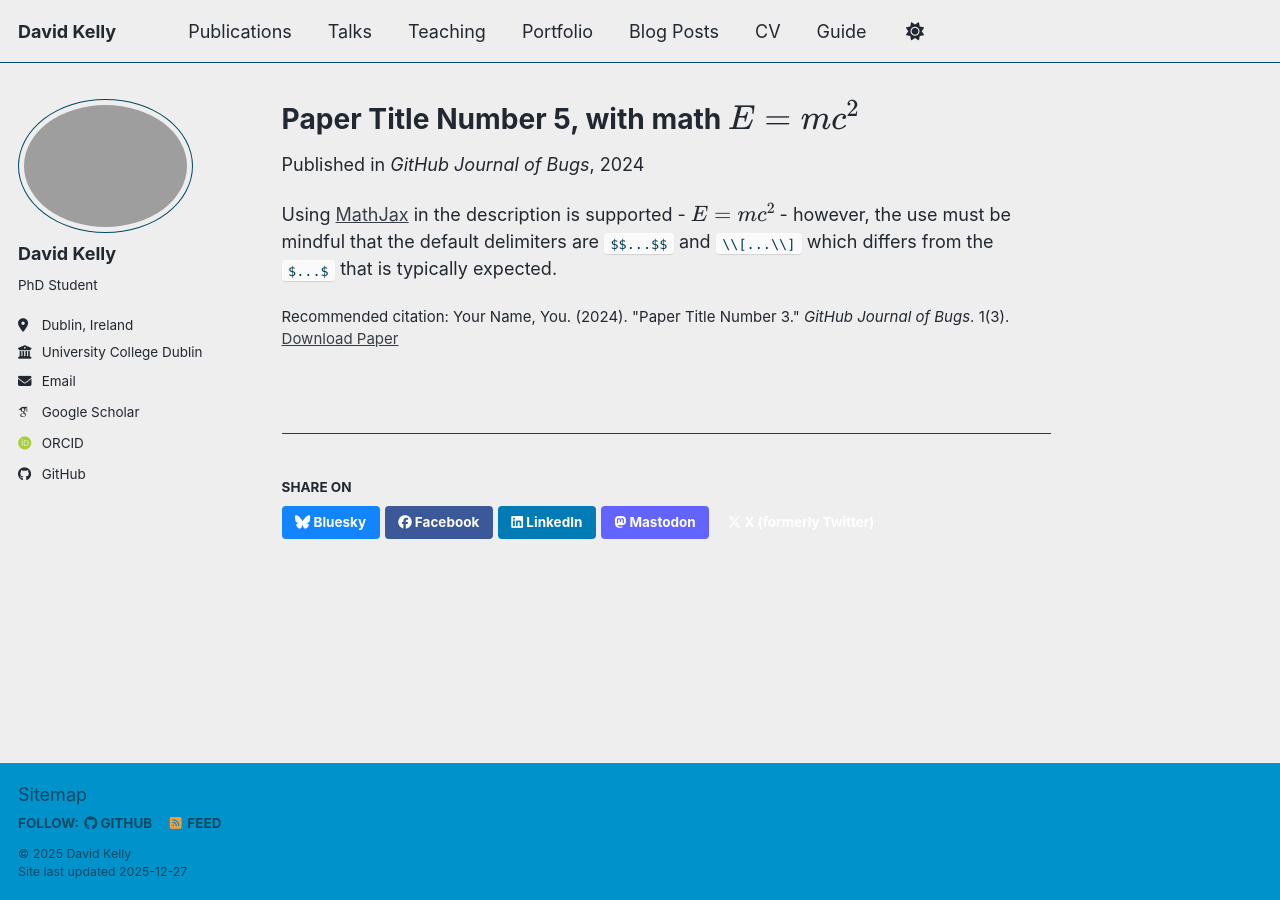
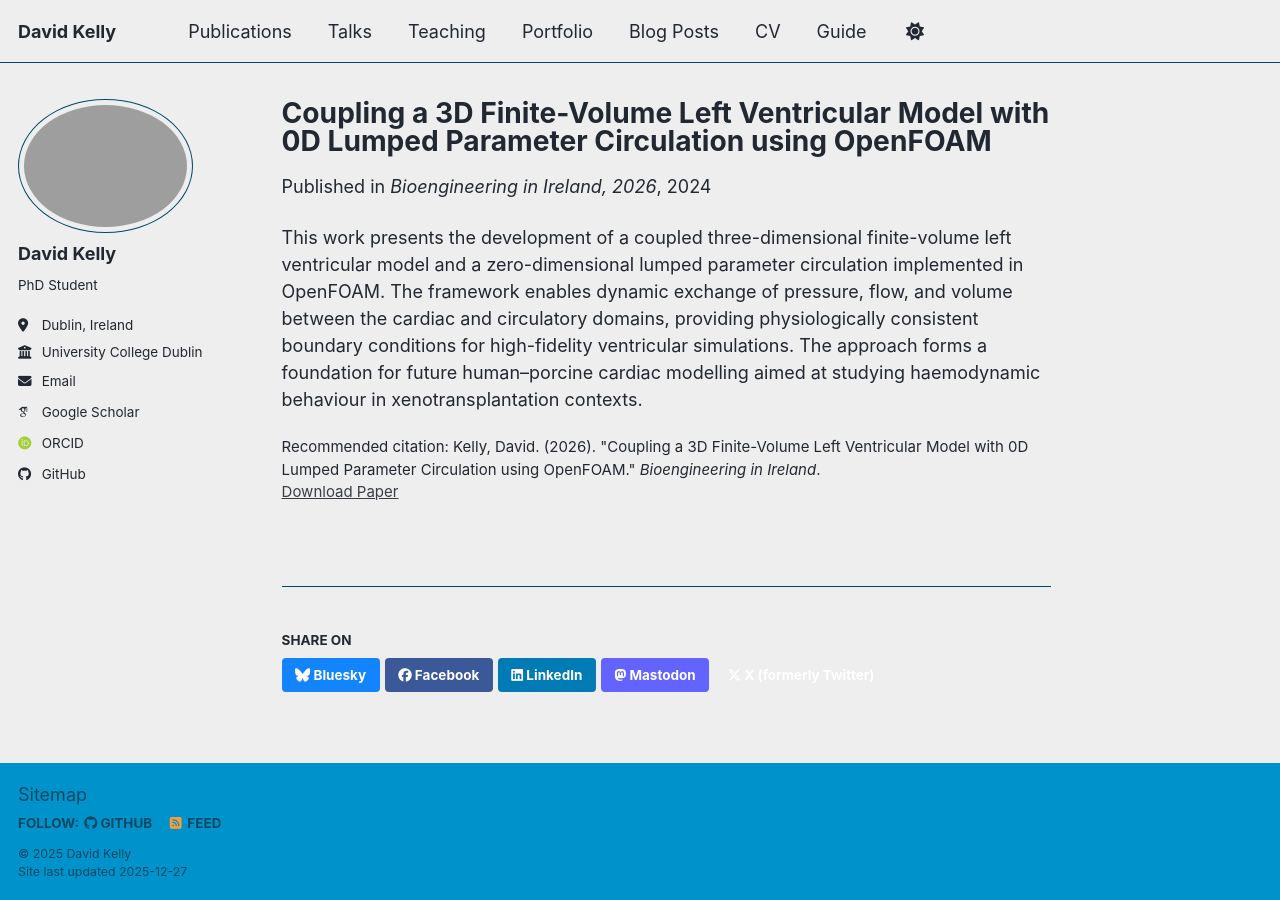
Before and after one commit to davidbkelly/davidbkelly.github.io, a Jekyll site: the page built from _publications/2025-06-08-paper-title-number-5.md, in a window 1280 px wide. Built offline with Jekyll 4.4.1, drawn with Linux system fonts in a browser that asks for light colours; some web fonts are replaced; a script bundle is joined from its source files by our own code; library files that are not in the unit come from our copies.

Commit message:
Revise paper details and update content
Updated the title, date, venue, and citation for the paper. Revised the excerpt and description to reflect the new focus on cardiac modeling using OpenFOAM.

```diff
--- a/_publications/2025-06-08-paper-title-number-5.md
+++ b/_publications/2025-06-08-paper-title-number-5.md
@@ -1,13 +1,13 @@
 ---
-title: "Paper Title Number 5, with math $$E=mc^2$$"
+title: "Coupling a 3D Finite-Volume Left Ventricular Model with 0D Lumped Parameter Circulation using OpenFOAM"
 collection: publications
 category: conferences
-permalink: /publication/2024-02-17-paper-title-number-4
-excerpt: 'This paper is about a famous math equation, $$E=mc^2$$'
-date: 2024-02-17
-venue: 'GitHub Journal of Bugs'
-paperurl: 'https://academicpages.github.io/files/paper3.pdf'
-citation: 'Your Name, You. (2024). &quot;Paper Title Number 3.&quot; <i>GitHub Journal of Bugs</i>. 1(3).'
+#permalink: /publication/2024-02-17-paper-title-number-4
+excerpt: 'A coupled 3D-0D compuatational framework for cardiac modelling in OpenFOAM'
+date: 2024-02-23
+venue: 'Bioengineering in Ireland, 2026'
+paperurl: 'https://academicpages.github.io/files/BINI_Abstract_DavidKelly_2026.pdf'
+citation: 'Kelly, David. (2026). &quot;Coupling a 3D Finite-Volume Left Ventricular Model with 0D Lumped Parameter Circulation using OpenFOAM.&quot; <i>Bioengineering in Ireland</i>.'
 ---
 
-Using [MathJax](https://www.mathjax.org/) in the description is supported - $$E=mc^2$$ - however, the use must be mindful that the default delimiters are `$$...$$` and `\\[...\\]` which differs from the `$...$` that is typically expected.
+This work presents the development of a coupled three-dimensional finite-volume left ventricular model and a zero-dimensional lumped parameter circulation implemented in OpenFOAM. The framework enables dynamic exchange of pressure, flow, and volume between the cardiac and circulatory domains, providing physiologically consistent boundary conditions for high-fidelity ventricular simulations. The approach forms a foundation for future human–porcine cardiac modelling aimed at studying haemodynamic behaviour in xenotransplantation contexts.
```
